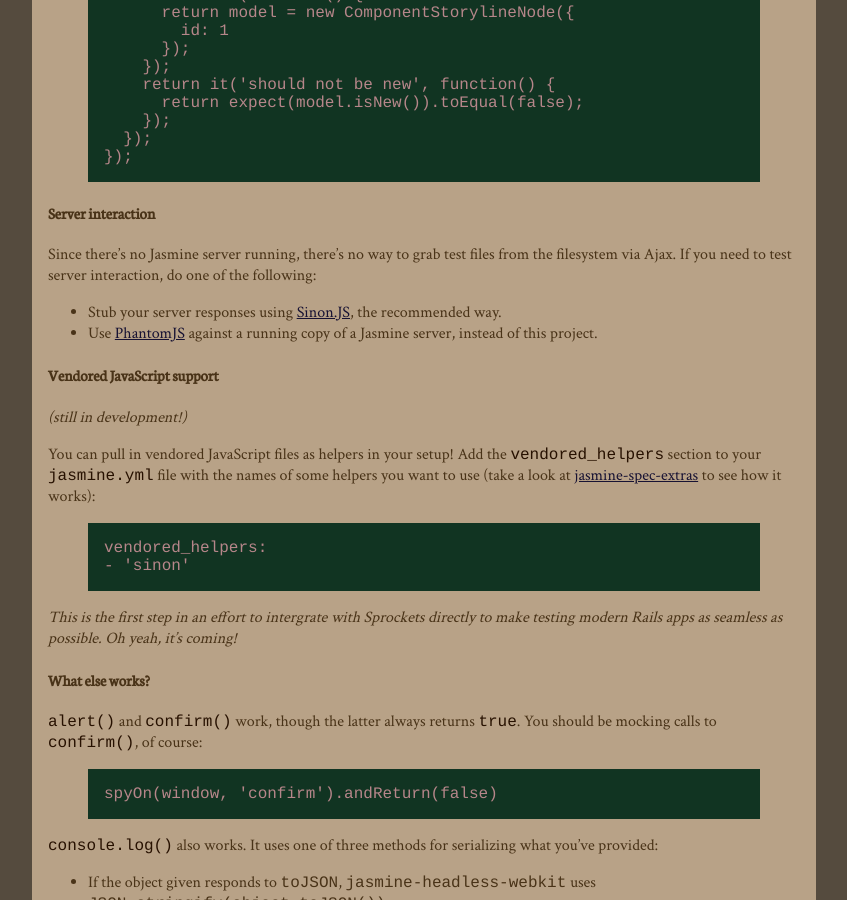
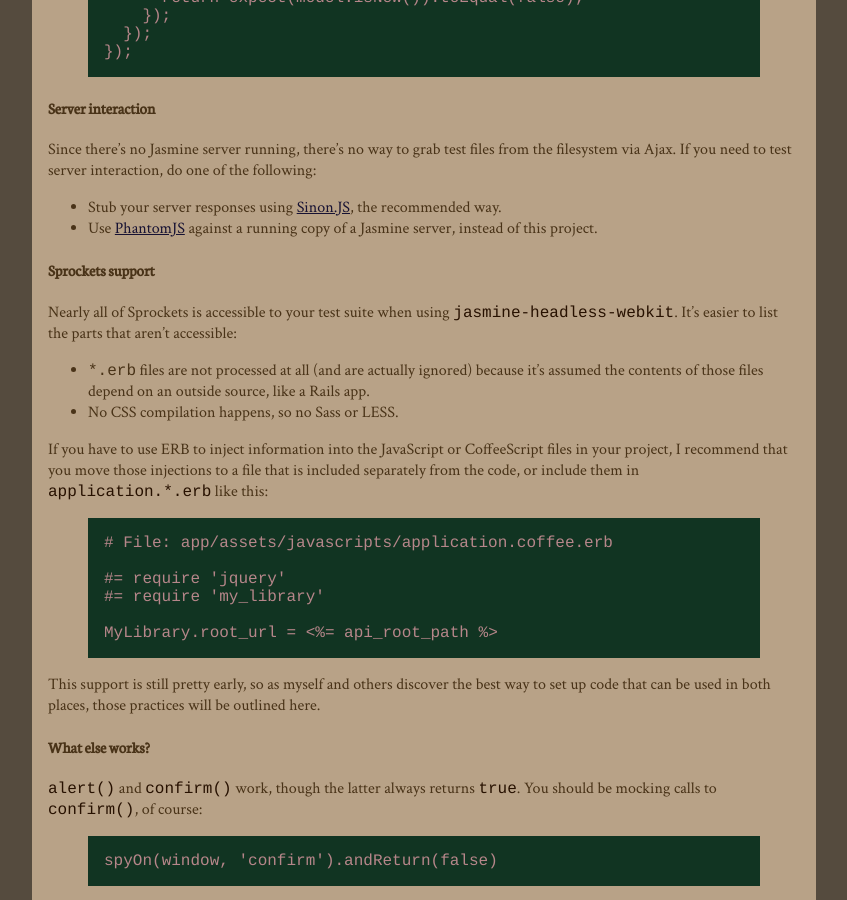
Before and after one commit to johnbintz/jasmine-headless-webkit, a Jekyll site: the page built from index.md, in a window 1280 px wide and 900 px high, scrolled down 4292 px. Shown: the whole window, without its empty margins (216-1063 px from the left). Built offline with Jekyll 4.4.1, drawn with Linux system fonts in a browser that asks for light colours; Markdown is read by kramdown in place of the engine named in the settings; some of the changed text lies outside the part shown.

Commit message:
update docs

```diff
--- a/index.md
+++ b/index.md
@@ -29,6 +29,7 @@ they'll even work when running in the Jasmine gem's server with no changes to yo
 
 * It integrates with [Guard](https://github.com/guard/guard) for a continuous testing setup when using [`guard-jasmine-headless-webkit`](https://github.com/guard/guard-jasmine-headless-webkit).
 * It compiles [CoffeeScript](http://jashkenas.github.com/coffee-script/), both for your tests and for your application logic.
+* It integrates with [Sprockets](https://github.com/sstephenson/sprockets) to handle code requires & preprocessing and JavaScript templates.
 * It can be configured like RSpec, and its output is very similar to RSpec's output, so you don't need to learn too much new stuff to use and integrate it.
 * It provides cleaner debugging and backtrace output than a lot of other console-based test tools provide.
 * It's *fast*.
@@ -225,19 +219,29 @@ If you need to test server interaction, do one of the following:
 * Stub your server responses using [Sinon.JS](http://sinonjs.org/), the recommended way.
 * Use [PhantomJS](http://www.phantomjs.org/) against a running copy of a Jasmine server, instead of this project.
 
-#### Vendored JavaScript support
+#### Sprockets support
 
-_(still in development!)_
+Nearly all of Sprockets is accessible to your test suite when using `jasmine-headless-webkit`. It's easier to list the parts that
+aren't accessible:
 
-You can pull in vendored JavaScript files as helpers in your setup! Add the `vendored_helpers` section to your `jasmine.yml` file
-with the names of some helpers you want to use (take a look at [jasmine-spec-extras](https://github.com/johnbintz/jasmine-spec-extras) to see how it works):
+* `*.erb` files are not processed at all (and are actually ignored) because it's assumed the contents of those files depend on an
+  outside source, like a Rails app.
+* No CSS compilation happens, so no Sass or LESS.
 
-{% highlight yaml %}
-vendored_helpers:
-- 'sinon'
+If you have to use ERB to inject information into the JavaScript or CoffeeScript files in your project, I recommend that you move those
+injections to a file that is included separately from the code, or include them in `application.*.erb` like this:
+
+{% highlight coffeescript %}
+# File: app/assets/javascripts/application.coffee.erb
+
+#= require 'jquery'
+#= require 'my_library'
+
+MyLibrary.root_url = <%= api_root_path %>
 {% endhighlight %}
 
-_This is the first step in an effort to intergrate with Sprockets directly to make testing modern Rails apps as seamless as possible. Oh yeah, it's coming!_
+This support is still pretty early, so as myself and others discover the best way to set up code that can be used in both places, those
+practices will be outlined here.
 
 #### What else works?
 
@@ -291,6 +295,7 @@ the project.
 
 If your tests are not picking up a file you thought they should be, or they're being included in the wrong order,
 run with the `-l` flag to get a list of the files that `jasmine-headless-webkit` will include in the generated HTML file.
+*Very* handy for making sure your Sprockets requires are working correctly.
 
 ### Coloring the output
 
@@ -391,12 +396,11 @@ status_code = Jasmine::Headless::Runner.run(
 If you use [Guard](https://github.com/guard/guard/), install [`guard-jasmine-headless-webkit`](http://github.com/guard/guard-jasmine-headless-webkit/)
 and run `guard init jasmine-headless-webkit` to add the necessary bits to your `Guardfile` to test a Rails 3.1 (or a well-structured Rails 3.0) app.
 
-### Rails 3.1 and the Asset Pipeline
+### guard-rails-assets
 
-Since your JS code can now flow through the Rails 3.1 asset pipeline, and since it's not easy for non-Rails apps to get access to that pipeline,
-testing your pipelined code in Rails 3.1 is a bit more difficult. The best way is to regenrate your code with each change and then run
-`jasmine-headless-webkit` on the code, and now, there's a Guard for that! [`guard-rails-assets`](http://github.com/dnagir/guard-rails-assets) will watch
-your app's code for changes and rebuild your pipelined JS code, ready to be tested with `jasmine-headless-webkit`:
+With Sprockets support now in `jasmine-headless-webkit`, there's less of a need for most users for `guard-rails-assets`, unless you really need to get
+at those ERB files in your project. [`guard-rails-assets`](http://github.com/dnagir/guard-rails-assets) is what you want to use in this case.
+It will watch your app's code for changes and rebuild your pipelined JS code, ready to be tested with `jasmine-headless-webkit`:
 
 {% highlight ruby %}
 guard 'rails-assets' do
@@ -411,7 +415,7 @@ end
 
 ### Jammit for JS templates
 
-If you like to use Jammit to shove together your JS templates into one file, you can use a Guard for that, too! [`guard-jammit`](http://github.com/guard/guard-jammit)
+If you're still using Jammit it shove your JS templates into one file, you can use a Guard for that, too! [`guard-jammit`](http://github.com/guard/guard-jammit)
 provides Jammit watching support, but the current version (as of 2011-06-18) does not support some changes to Jammit's internals. Use [my fork](http://github.com/johnbintz/guard-jammit)
 until that gets fixed.
 
```
Also changed, not shown: other parts of index.md (+4 -15 lines).
